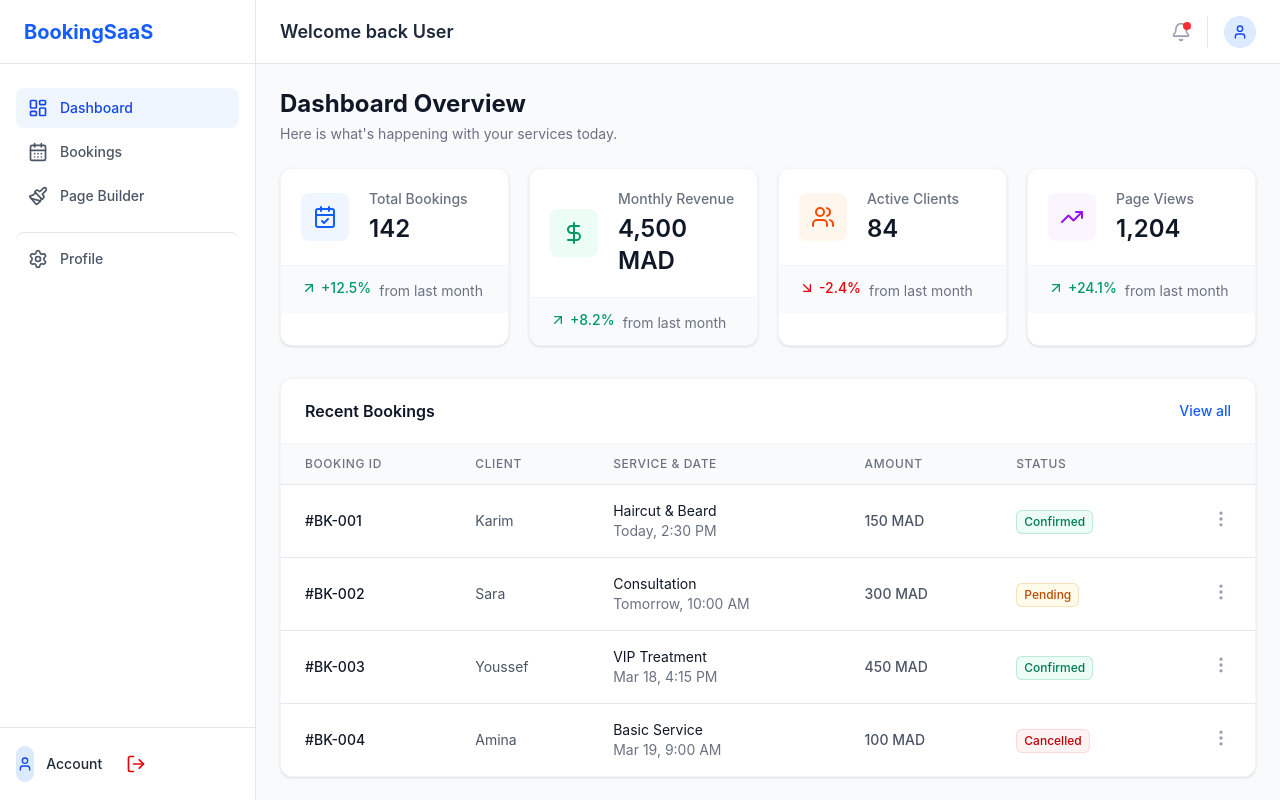
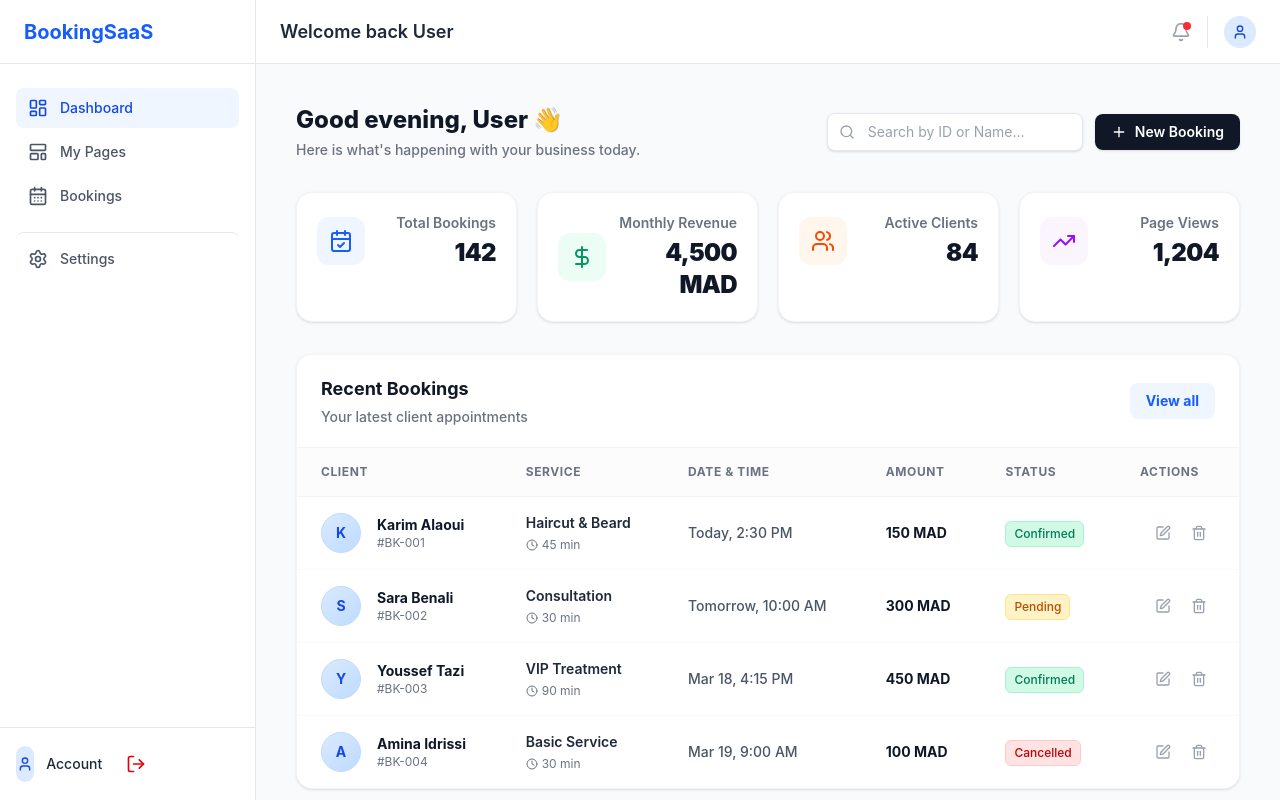
Before and after one commit to SOUGRATYBRAHIM/Booking-Management, a React (Vite) app in the folder frontend/: page /dashboard in a window 1280 px wide. Built offline with nearby package versions, Linux system fonts and the light colour scheme; no server answers.

Commit message:
Refactor Dashboard layout and sidebar, streamline component structure and enhance user experience

```diff
--- a/frontend/src/components/layout/DashboardLayout.jsx
+++ b/frontend/src/components/layout/DashboardLayout.jsx
@@ -11,9 +11,7 @@ const DashboardLayout = () => {
       <div className="flex-1 flex flex-col overflow-hidden">
         <Navbar />
         <main className="flex-1 overflow-x-hidden overflow-y-auto p-6">
-          <div className="max-w-7xl mx-auto">
-            <Outlet />
-          </div>
+          <Outlet />
         </main>
       </div>
     </div>
--- a/frontend/src/components/layout/Sidebar.jsx
+++ b/frontend/src/components/layout/Sidebar.jsx
@@ -1,16 +1,19 @@
-import { NavLink } from 'react-router-dom';
+import { NavLink, useNavigate } from 'react-router-dom';
 import { useDispatch, useSelector } from 'react-redux';
-import { User } from 'lucide-react';
-import { logout } from '../../store/slices/authSlice';
 import {
+    User,
     LayoutDashboard,
     CalendarDays,
-    Paintbrush,
+    LayoutTemplate,
     Settings,
     LogOut
 } from 'lucide-react';
 
+import { logout } from '../../store/slices/authSlice';
+
+
 const Sidebar = () => {
+    const navigate = useNavigate();
     const dispatch = useDispatch();
 
     // const user = await .get('/api/user');
@@ -18,13 +21,14 @@ const Sidebar = () => {
 
     const handleLogout = () => {
         dispatch(logout());
+        navigate('/login');
     };
 
     const navItems = [
         { name: 'Dashboard', path: '/dashboard', icon: LayoutDashboard },
+        { name: 'My Pages', path: '/pages', icon: LayoutTemplate },
         { name: 'Bookings', path: '/bookings', icon: CalendarDays },
-        { name: 'Page Builder', path: '/builder', icon: Paintbrush },
-        { name: 'Profile', path: '/profile', icon: Settings },
+        { name: 'Settings', path: '/settings', icon: Settings },
     ];
 
     return (
@@ -44,7 +48,7 @@ const Sidebar = () => {
                             key={item.name}
                             to={item.path}
                             className={({ isActive }) => `flex items-center gap-3 px-3 py-2.5 rounded-lg transition-colors font-medium text-sm
-                                    ${item.name === 'Profile' ? 'mt-4 pt-4 border-t border-gray-200' : ''}
+                                    ${item.name === 'Settings' ? 'mt-4 pt-4 border-t border-gray-200' : ''}
                                     ${isActive
                                     ? 'bg-blue-50 text-blue-700'
                                     : 'text-gray-600 hover:bg-gray-50 hover:text-gray-900'
--- a/frontend/src/pages/Dashboard/Dashboard.jsx
+++ b/frontend/src/pages/Dashboard/Dashboard.jsx
@@ -4,9 +4,11 @@ import {
   DollarSign,
   Users,
   TrendingUp,
-  ArrowUpRight,
-  ArrowDownRight,
-  MoreVertical
+  Plus,
+  Search,
+  Clock,
+  Edit,
+  Trash2
 } from 'lucide-react';
 
 import { getStatusBadge } from './Helpers';
@@ -14,108 +16,76 @@ import { getStatusBadge } from './Helpers';
 const Dashboard = () => {
   const user = useSelector((state) => state.auth.user);
 
+  // Dynamic greeting based on time of day
+  const hour = new Date().getHours();
+  const greeting = hour < 12 ? 'Good morning' : hour < 18 ? 'Good afternoon' : 'Good evening';
+
   // Dummy data for our statistics.
   const stats = [
-    {
-      title: 'Total Bookings',
-      value: '142',
-      change: '+12.5%',
-      isPositive: true,
-      icon: CalendarCheck,
-      color: 'text-blue-600',
-      bgColor: 'bg-blue-50',
-    },
-    {
-      title: 'Monthly Revenue',
-      value: '4,500 MAD',
-      change: '+8.2%',
-      isPositive: true,
-      icon: DollarSign,
-      color: 'text-emerald-600',
-      bgColor: 'bg-emerald-50',
-    },
-    {
-      title: 'Active Clients',
-      value: '84',
-      change: '-2.4%',
-      isPositive: false,
-      icon: Users,
-      color: 'text-orange-600',
-      bgColor: 'bg-orange-50',
-    },
-    {
-      title: 'Page Views',
-      value: '1,204',
-      change: '+24.1%',
-      isPositive: true,
-      icon: TrendingUp,
-      color: 'text-purple-600',
-      bgColor: 'bg-purple-50',
-    },
+    { title: 'Total Bookings', value: '142', icon: CalendarCheck, color: 'text-blue-600', bgColor: 'bg-blue-50' },
+    { title: 'Monthly Revenue', value: '4,500 MAD', icon: DollarSign, color: 'text-emerald-600', bgColor: 'bg-emerald-50' },
+    { title: 'Active Clients', value: '84', icon: Users, color: 'text-orange-600', bgColor: 'bg-orange-50' },
+    { title: 'Page Views', value: '1,204', icon: TrendingUp, color: 'text-purple-600', bgColor: 'bg-purple-50' },
   ];
 
   // Mock Data for Recent Bookings Table
   const recentBookings = [
-    { id: '#BK-001', client: 'Karim', service: 'Haircut & Beard', date: 'Today, 2:30 PM', status: 'Confirmed', amount: '150 MAD' },
-    { id: '#BK-002', client: 'Sara', service: 'Consultation', date: 'Tomorrow, 10:00 AM', status: 'Pending', amount: '300 MAD' },
-    { id: '#BK-003', client: 'Youssef', service: 'VIP Treatment', date: 'Mar 18, 4:15 PM', status: 'Confirmed', amount: '450 MAD' },
-    { id: '#BK-004', client: 'Amina', service: 'Basic Service', date: 'Mar 19, 9:00 AM', status: 'Cancelled', amount: '100 MAD' },
+    { id: '#BK-001', client: 'Karim Alaoui', service: 'Haircut & Beard', date: 'Today, 2:30 PM', duration: '45 min', status: 'Confirmed', amount: '150 MAD' },
+    { id: '#BK-002', client: 'Sara Benali', service: 'Consultation', date: 'Tomorrow, 10:00 AM', duration: '30 min', status: 'Pending', amount: '300 MAD' },
+    { id: '#BK-003', client: 'Youssef Tazi', service: 'VIP Treatment', date: 'Mar 18, 4:15 PM', duration: '90 min', status: 'Confirmed', amount: '450 MAD' },
+    { id: '#BK-004', client: 'Amina Idrissi', service: 'Basic Service', date: 'Mar 19, 9:00 AM', duration: '30 min', status: 'Cancelled', amount: '100 MAD' },
   ];
 
   return (
-    <div className="space-y-6">
-      {/* Page Header */}
-      <div>
-        <h1 className="text-2xl font-bold text-gray-900">Dashboard Overview</h1>
-        <p className="mt-1 text-sm text-gray-500">
-          Here is what's happening with your services today.
-        </p>
+    <div className="space-y-8 max-w-7xl mx-auto w-full p-2 sm:p-4">
+
+      {/* 1. Page Header */}
+      <div className="flex flex-col sm:flex-row justify-between items-start sm:items-center gap-4">
+        <div>
+          <h1 className="text-2xl font-extrabold text-gray-900">{greeting}, {user?.name?.split(' ')[0] || 'User'} 👋</h1>
+          <p className="mt-1 text-sm text-gray-500 font-medium">
+            Here is what's happening with your business today.
+          </p>
+        </div>
+
+        {/* Quick Actions Buttons */}
+        <div className="flex items-center gap-3">
+
+          {/* Search Input */}
+          <div className="relative">
+            <div className="absolute inset-y-0 left-0 pl-3 flex items-center pointer-events-none">
+              <Search className="h-4 w-4 text-gray-400" />
+            </div>
+            <input
+              type="text"
+              placeholder="Search by ID or Name..."
+              className="block w-full sm:w-64 pl-10 pr-3 py-2 border border-gray-200 rounded-lg leading-5 bg-white text-gray-900 placeholder-gray-400 focus:outline-none focus:ring-2 focus:ring-blue-500 focus:border-blue-500 text-sm transition-all shadow-sm"
+            />
+          </div>
+
+          {/* New Booking Button */}
+          <button className="hover:cursor-pointer flex items-center gap-2 bg-gray-900 text-white px-4 py-2 rounded-lg text-sm font-semibold hover:bg-gray-800 transition-all shadow-sm">
+            <Plus className="h-4 w-4" />
+            New Booking
+          </button>
+        </div>
       </div>
 
-      {/* Statistics Cards Grid */}
+      {/* 2. Statistics Cards Grid */}
       <div className="grid grid-cols-1 gap-5 sm:grid-cols-2 lg:grid-cols-4">
         {stats.map((stat, index) => {
           const Icon = stat.icon;
           return (
-            <div
-              key={index}
-              className="bg-white overflow-hidden rounded-xl border border-gray-100 shadow-sm transition-all hover:shadow-md"
-            >
+            <div key={index} className="bg-white rounded-2xl border border-gray-100 shadow-sm transition-all hover:shadow-md hover:border-blue-100 group">
               <div className="p-5">
-                <div className="flex items-center">
-                  {/* Icon */}
-                  <div className={`flex-shrink-0 rounded-lg p-3 ${stat.bgColor}`}>
+                <div className="flex items-center justify-between">
+                  <div className={`flex-shrink-0 rounded-xl p-3 ${stat.bgColor} group-hover:scale-110 transition-transform duration-300`}>
                     <Icon className={`h-6 w-6 ${stat.color}`} />
                   </div>
-
-                  {/* Text Content */}
-                  <div className="ml-5 w-0 flex-1">
-                    <dl>
-                      <dt className="truncate text-sm font-medium text-gray-500">
-                        {stat.title}
-                      </dt>
-                      <dd className="mt-1 text-2xl font-semibold text-gray-900">
-                        {stat.value}
-                      </dd>
-                    </dl>
+                  <div className="text-right">
+                    <p className="text-sm font-semibold text-gray-500 mb-1">{stat.title}</p>
+                    <h3 className="text-2xl font-black text-gray-900 tracking-tight">{stat.value}</h3>
                   </div>
-                </div>
-              </div>
-
-              {/* Trend Footer */}
-              <div className="bg-gray-50 px-5 py-3 border-t border-gray-100">
-                <div className="text-sm">
-                  <span className={`inline-flex items-center font-medium ${
-                    stat.isPositive ? 'text-emerald-600' : 'text-red-600'
-                  }`}>
-                    {stat.isPositive ? (
-                      <ArrowUpRight className="h-4 w-4 mr-1" />
-                    ) : (
-                      <ArrowDownRight className="h-4 w-4 mr-1" />
-                    )}
-                    {stat.change}
-                  </span>
-                  <span className="text-gray-500 ml-2">from last month</span>
                 </div>
               </div>
             </div>
@@ -123,56 +93,98 @@ const Dashboard = () => {
         })}
       </div>
 
-      {/* Recent Bookings Table Section */}
-      <div className="bg-white border border-gray-100 rounded-xl shadow-sm overflow-hidden mt-8">
-        <div className="px-6 py-5 border-b border-gray-100 flex items-center justify-between">
-          <h3 className="text-base font-semibold text-gray-900">Recent Bookings</h3>
-          <button className="text-sm font-medium text-blue-600 hover:text-blue-500 transition-colors">
+      {/* 3. Recent Bookings Table Section */}
+      <div className="bg-white border border-gray-100 rounded-2xl shadow-sm overflow-hidden">
+
+        {/* Table Header */}
+        <div className="px-6 py-5 border-b border-gray-100 flex items-center justify-between bg-white">
+          <div>
+            <h3 className="text-lg font-bold text-gray-900">Recent Bookings</h3>
+            <p className="text-sm text-gray-500 font-medium mt-1">Your latest client appointments</p>
+          </div>
+          <button className="text-sm font-bold text-blue-600 hover:text-blue-700 bg-blue-50 px-4 py-2 rounded-lg transition-colors">
             View all
           </button>
         </div>
 
+        {/* Table Content */}
         <div className="overflow-x-auto">
-          <table className="min-w-full divide-y divide-gray-200">
-            <thead className="bg-gray-50">
+          <table className="min-w-full divide-y divide-gray-100">
+            <thead className="bg-gray-50/50">
               <tr>
-                <th scope="col" className="px-6 py-3 text-left text-xs font-medium text-gray-500 uppercase tracking-wider">Booking ID</th>
-                <th scope="col" className="px-6 py-3 text-left text-xs font-medium text-gray-500 uppercase tracking-wider">Client</th>
-                <th scope="col" className="px-6 py-3 text-left text-xs font-medium text-gray-500 uppercase tracking-wider">Service & Date</th>
-                <th scope="col" className="px-6 py-3 text-left text-xs font-medium text-gray-500 uppercase tracking-wider">Amount</th>
-                <th scope="col" className="px-6 py-3 text-left text-xs font-medium text-gray-500 uppercase tracking-wider">Status</th>
-                <th scope="col" className="relative px-6 py-3"><span className="sr-only">Actions</span></th>
+                <th scope="col" className="px-6 py-4 text-left text-xs font-bold text-gray-500 uppercase tracking-wider">Client</th>
+                <th scope="col" className="px-6 py-4 text-left text-xs font-bold text-gray-500 uppercase tracking-wider">Service</th>
+                <th scope="col" className="px-6 py-4 text-left text-xs font-bold text-gray-500 uppercase tracking-wider">Date & Time</th>
+                <th scope="col" className="px-6 py-4 text-left text-xs font-bold text-gray-500 uppercase tracking-wider">Amount</th>
+                <th scope="col" className="px-6 py-4 text-left text-xs font-bold text-gray-500 uppercase tracking-wider">Status</th>
+                <th scope="col" className="px-6 py-4 text-left text-xs font-bold text-gray-500 uppercase tracking-wider">Actions</th>
               </tr>
             </thead>
-            <tbody className="bg-white divide-y divide-gray-200">
+            <tbody className="bg-white divide-y divide-gray-50">
               {recentBookings.map((booking) => (
-                <tr key={booking.id} className="hover:bg-gray-50 transition-colors">
-                  <td className="px-6 py-4 whitespace-nowrap text-sm font-medium text-gray-900">
-                    {booking.id}
+                <tr key={booking.id} className="hover:bg-gray-50/50 transition-colors group">
+
+                  {/* Client Column with Avatar */}
+                  <td className="px-6 py-4 whitespace-nowrap">
+                    <div className="flex items-center">
+                      <div className="h-10 w-10 flex-shrink-0 rounded-full bg-gradient-to-br from-blue-100 to-blue-200 flex items-center justify-center text-blue-700 font-bold text-sm border border-blue-200">
+                        {booking.client.charAt(0)}
+                      </div>
+                      <div className="ml-4">
+                        <div className="text-sm font-bold text-gray-900">{booking.client}</div>
+                        <div className="text-xs text-gray-500">{booking.id}</div>
+                      </div>
+                    </div>
                   </td>
-                  <td className="px-6 py-4 whitespace-nowrap text-sm text-gray-600">
-                    {booking.client}
+
+                  {/* Service Column */}
+                  <td className="px-6 py-4 whitespace-nowrap">
+                    <div className="text-sm font-semibold text-gray-800">{booking.service}</div>
+                    <div className="text-xs text-gray-500 flex items-center mt-1">
+                      <Clock className="h-3 w-3 mr-1" /> {booking.duration}
+                    </div>
                   </td>
-                  <td className="px-6 py-4 whitespace-nowrap">
-                    <div className="text-sm text-gray-900">{booking.service}</div>
-                    <div className="text-sm text-gray-500">{booking.date}</div>
+
+                  {/* Date Column */}
+                  <td className="px-6 py-4 whitespace-nowrap text-sm text-gray-600 font-medium">
+                    {booking.date}
                   </td>
-                  <td className="px-6 py-4 whitespace-nowrap text-sm text-gray-600 font-medium">
+
+                  {/* Amount Column */}
+                  <td className="px-6 py-4 whitespace-nowrap text-sm font-bold text-gray-900">
                     {booking.amount}
                   </td>
+
+                  {/* Status Column */}
                   <td className="px-6 py-4 whitespace-nowrap">
                     <span className={`inline-flex items-center rounded-md px-2 py-1 text-xs font-medium ${getStatusBadge(booking.status)}`}>
                       {booking.status}
                     </span>
                   </td>
+
+                  {/* Actions Column */}
                   <td className="px-6 py-4 whitespace-nowrap text-right text-sm font-medium">
-                    <button className="text-gray-400 hover:text-gray-600">
-                      <MoreVertical className="h-5 w-5" />
-                    </button>
+                    <div className="flex items-center justify-end gap-1 transition-opacity duration-200">
+                      <button
+                        className="hover:cursor-pointer text-gray-400 hover:text-blue-600 p-2 rounded-lg hover:bg-blue-50 transition-colors"
+                        title="Edit Booking"
+                      >
+                        <Edit className="h-4 w-4" />
+                      </button>
+
+                      <button
+                        className="hover:cursor-pointer text-gray-400 hover:text-red-600 p-2 rounded-lg hover:bg-red-50 transition-colors"
+                        title="Delete Booking"
+                      >
+                        <Trash2 className="h-4 w-4" />
+                      </button>
+                    </div>
                   </td>
+
                 </tr>
               ))}
             </tbody>
+
           </table>
         </div>
       </div>
--- a/frontend/src/pages/Dashboard/Helpers.js
+++ b/frontend/src/pages/Dashboard/Helpers.js
@@ -1,12 +1,8 @@
 export const getStatusBadge = (status) => {
     switch (status) {
-        case 'Confirmed':
-            return 'bg-emerald-50 text-emerald-700 ring-1 ring-inset ring-emerald-600/20';
-        case 'Pending':
-            return 'bg-amber-50 text-amber-700 ring-1 ring-inset ring-amber-600/20';
-        case 'Cancelled':
-            return 'bg-red-50 text-red-700 ring-1 ring-inset ring-red-600/10';
-        default:
-            return 'bg-gray-50 text-gray-700 ring-1 ring-inset ring-gray-500/10';
-    }
+    case 'Confirmed': return 'bg-emerald-100 text-emerald-700 border border-emerald-200';
+    case 'Pending': return 'bg-amber-100 text-amber-700 border border-amber-200';
+    case 'Cancelled': return 'bg-red-100 text-red-700 border border-red-200';
+    default: return 'bg-gray-100 text-gray-700 border border-gray-200';
+  }
 };
```
